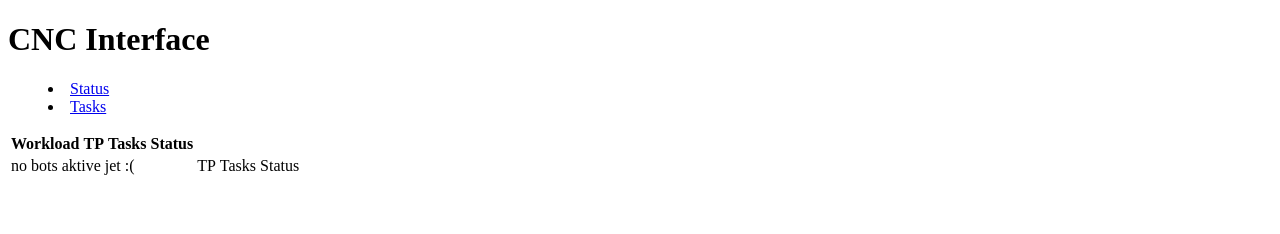
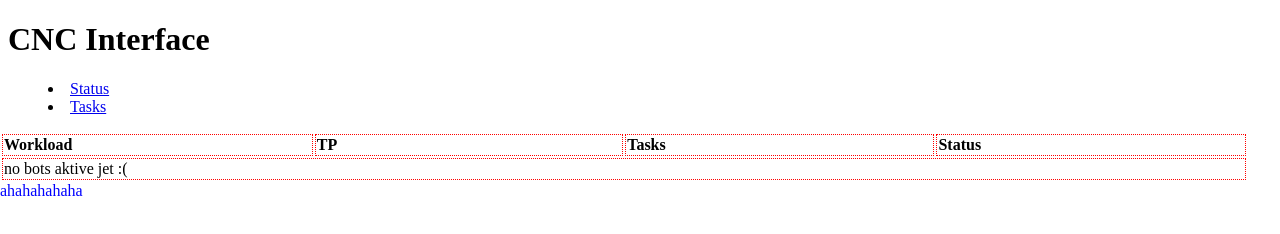
Before and after one commit to toadette77/Boilerplate, a plain HTML site: page CNC/Interface/cncInterface.html in a window 1280 px wide. Drawn offline with Linux system fonts and the light colour scheme.

Commit message:
index css

```diff
--- a/CNC/Interface/cncInterface.html
+++ b/CNC/Interface/cncInterface.html
@@ -32,16 +32,14 @@
 							</thead>
 							<tbody>
 								<tr>
-										<td colspan="4"> no bots aktive jet :( </td>
-										<td colspan="4"> TP </td>
-										<td colspan="4"> Tasks </td>
-										<td colspan="4"> Status </td>
+										<td colspan="4" > no bots aktive jet :( </td>
 								</tr>
 							</tbody>
-
+						</table>
         </section>
 
         <section id="tasks">
+									<span> ahahahahaha</span>
         </section>
 
 
--- a/CNC/Interface/design/index.css
+++ b/CNC/Interface/design/index.css
@@ -0,0 +1,27 @@
+menue{
+  font-size: :1.5em;
+  position: fixed;
+  left:5%;
+  color: :red;
+}
+main{
+  position:absolute; right:2em;
+  font-size: 1em;
+}
+a:hover{
+  color: violet;
+}
+table{
+  border-style:
+}
+th,td{
+  text-align: left;
+  width: 20em;
+  border-style:dotted;
+  border-width: thin;
+  border-color: red;
+}
+
+#tasks{
+  color: blue;
+}
```
